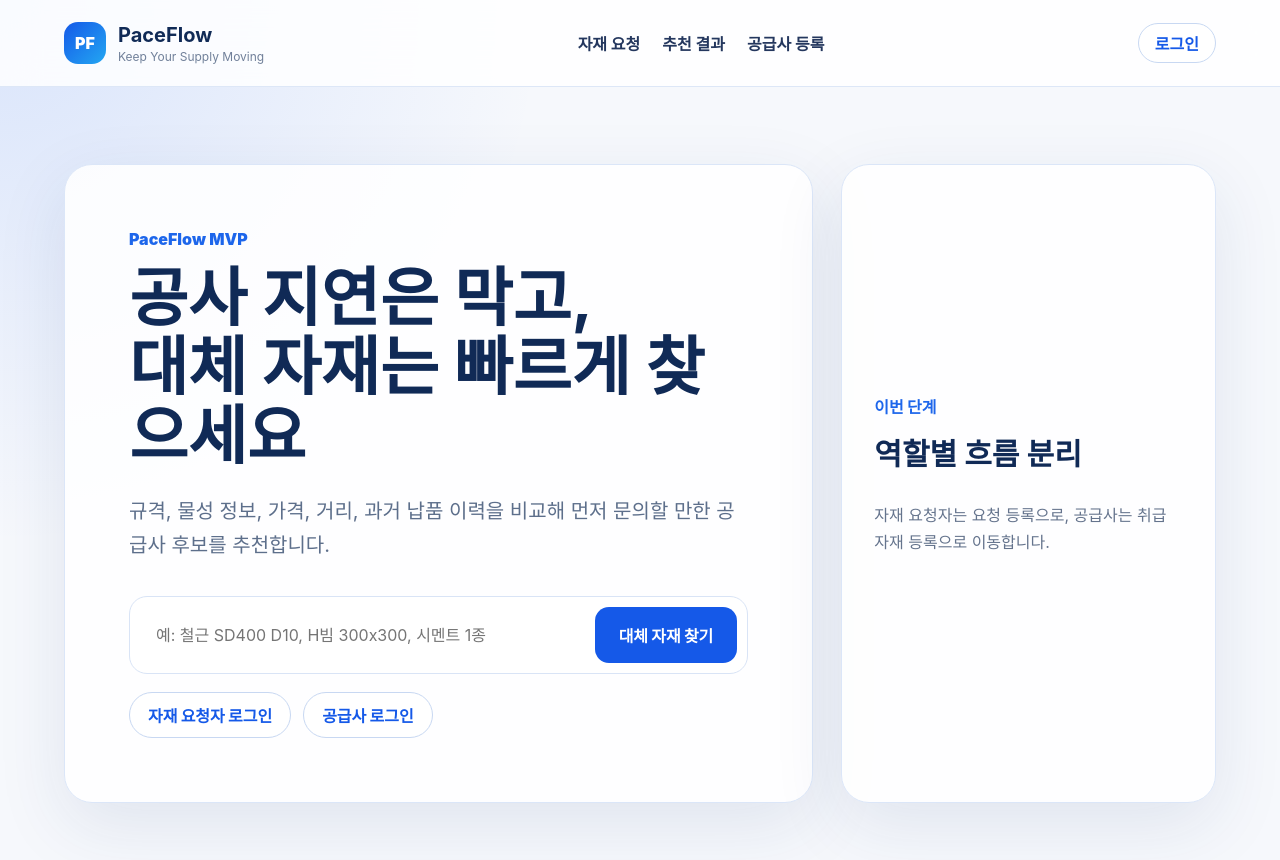
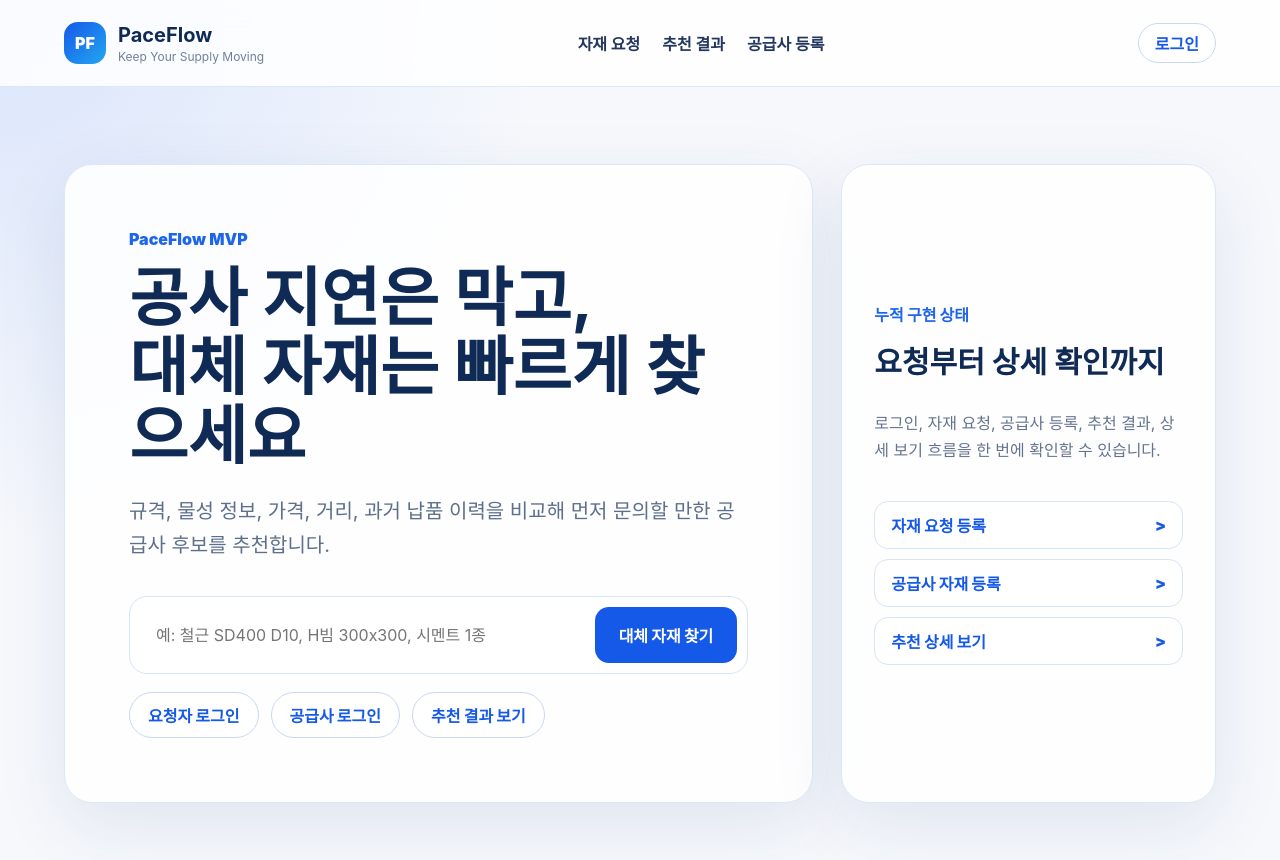
Before and after one commit to alswjd131313/1st-semester-pjt, a Vue app in the folder frontend/: page / in a window 1280 px wide. Shown: the top 860 px of the page. Built offline with nearby package versions, Linux system fonts and the light colour scheme.

Commit message:
feat: add accumulated flow entry links

```diff
--- a/frontend/src/assets/styles.css
+++ b/frontend/src/assets/styles.css
@@ -205,6 +205,29 @@ h1 {
   color: #1559e8;
   background: #fff;
   font-weight: 900;
+}
+
+.flow-list {
+  display: grid;
+  gap: 10px;
+  margin-top: 20px;
+}
+
+.flow-list a {
+  display: flex;
+  align-items: center;
+  justify-content: space-between;
+  min-height: 48px;
+  padding: 0 16px;
+  border: 1px solid #d9e4f6;
+  border-radius: 14px;
+  color: #1559e8;
+  background: #fff;
+  font-weight: 900;
+}
+
+.flow-list a::after {
+  content: ">";
 }
 
 .hero-panel,
--- a/frontend/src/pages/HomePage.vue
+++ b/frontend/src/pages/HomePage.vue
@@ -18,15 +18,21 @@
       </form>
 
       <div class="hero-actions">
-        <RouterLink to="/login?role=requester">자재 요청자 로그인</RouterLink>
+        <RouterLink to="/login?role=requester">요청자 로그인</RouterLink>
         <RouterLink to="/login?role=supplier">공급사 로그인</RouterLink>
+        <RouterLink to="/recommendations">추천 결과 보기</RouterLink>
       </div>
     </div>
 
     <aside class="hero-panel">
-      <span>이번 단계</span>
-      <strong>역할별 흐름 분리</strong>
-      <p>자재 요청자는 요청 등록으로, 공급사는 취급 자재 등록으로 이동합니다.</p>
+      <span>누적 구현 상태</span>
+      <strong>요청부터 상세 확인까지</strong>
+      <p>로그인, 자재 요청, 공급사 등록, 추천 결과, 상세 보기 흐름을 한 번에 확인할 수 있습니다.</p>
+      <div class="flow-list">
+        <RouterLink to="/request">자재 요청 등록</RouterLink>
+        <RouterLink to="/supplier-register">공급사 자재 등록</RouterLink>
+        <RouterLink to="/recommendations">추천 상세 보기</RouterLink>
+      </div>
     </aside>
   </section>
 </template>
```
